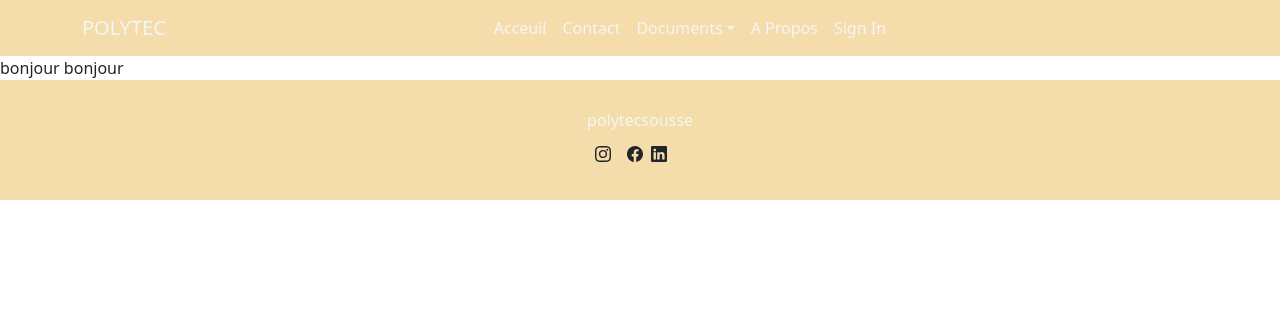
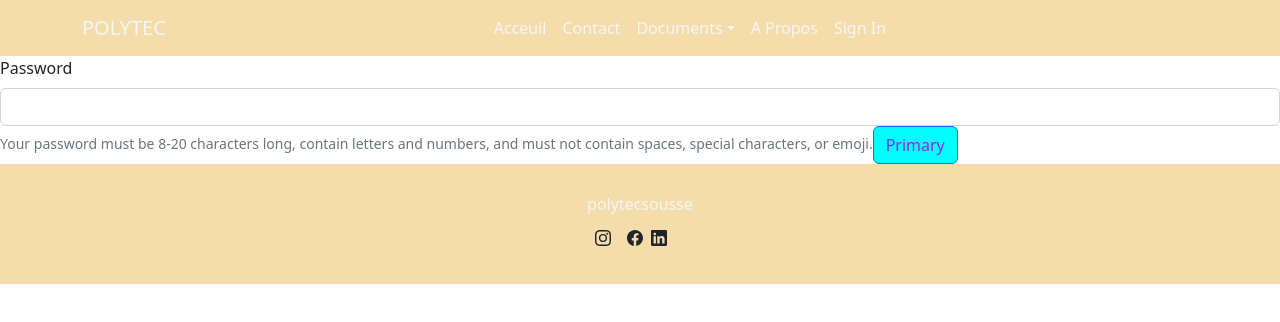
Before and after one commit to aminehz/projetSemestriel, a React (Create React App) app in the folder clientside/: page / in a window 1280 px wide. Shown: the top 322 px of the page. Built offline with nearby package versions, Linux system fonts and the light colour scheme.

Commit message:
adding routes system

```diff
--- a/clientside/src/App.js
+++ b/clientside/src/App.js
@@ -3,19 +3,30 @@
 import 'bootstrap/dist/css/bootstrap.min.css';
 import Header from './components/layouts/Header';
 import Footer from './components/layouts/Footer';
+import { BrowserRouter as Router, Route, Routes } from "react-router-dom";
 
 function App() {
   return (
-    <div className="App">
 
-      <Header/>
-      bonjour
-      bonjour
-      <Footer/>
+
+     <Router>
+
+<div className="App">
+<Header/>
+<Routes>
+  <Route path="/" element={<SignIn/> } />
+
+</Routes>
+<Footer/>
+</div>
+
+     </Router>
 
 
 
-    </div>
+
+
+
   );
 }
 
```
